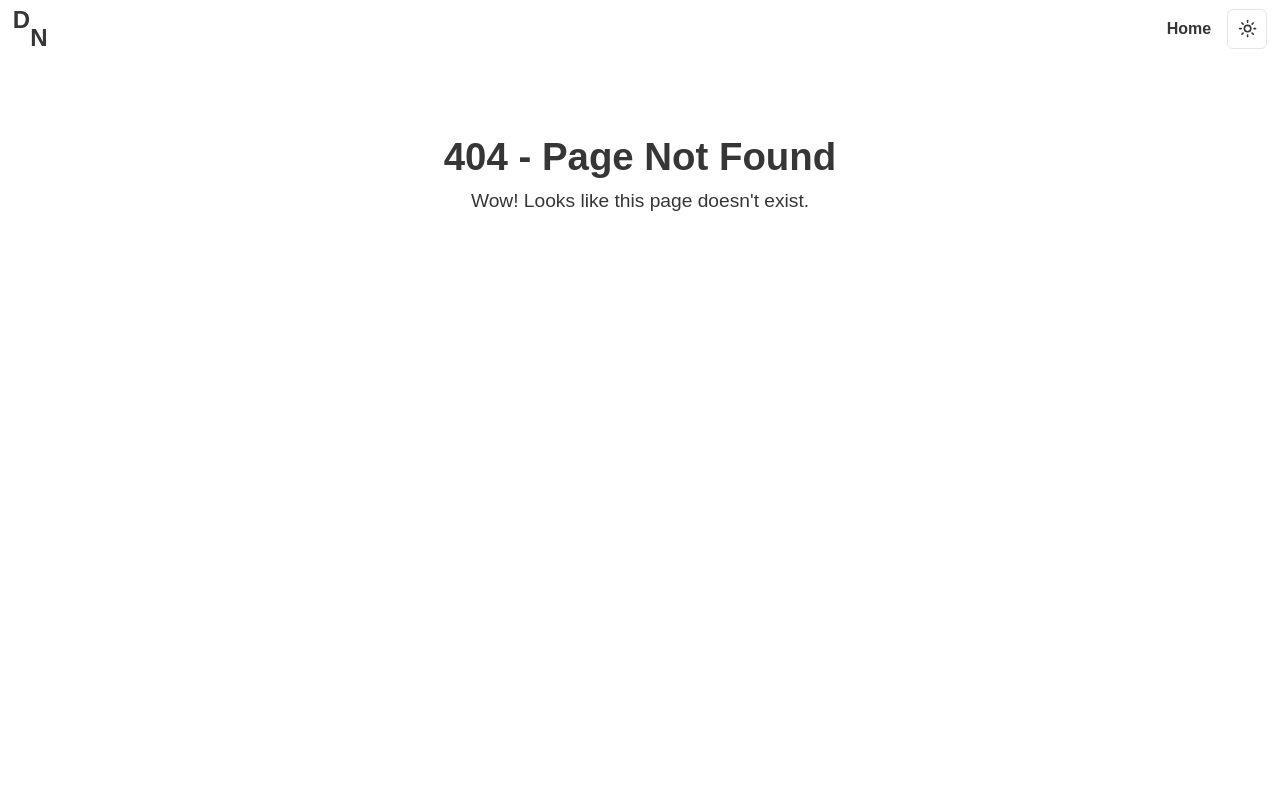
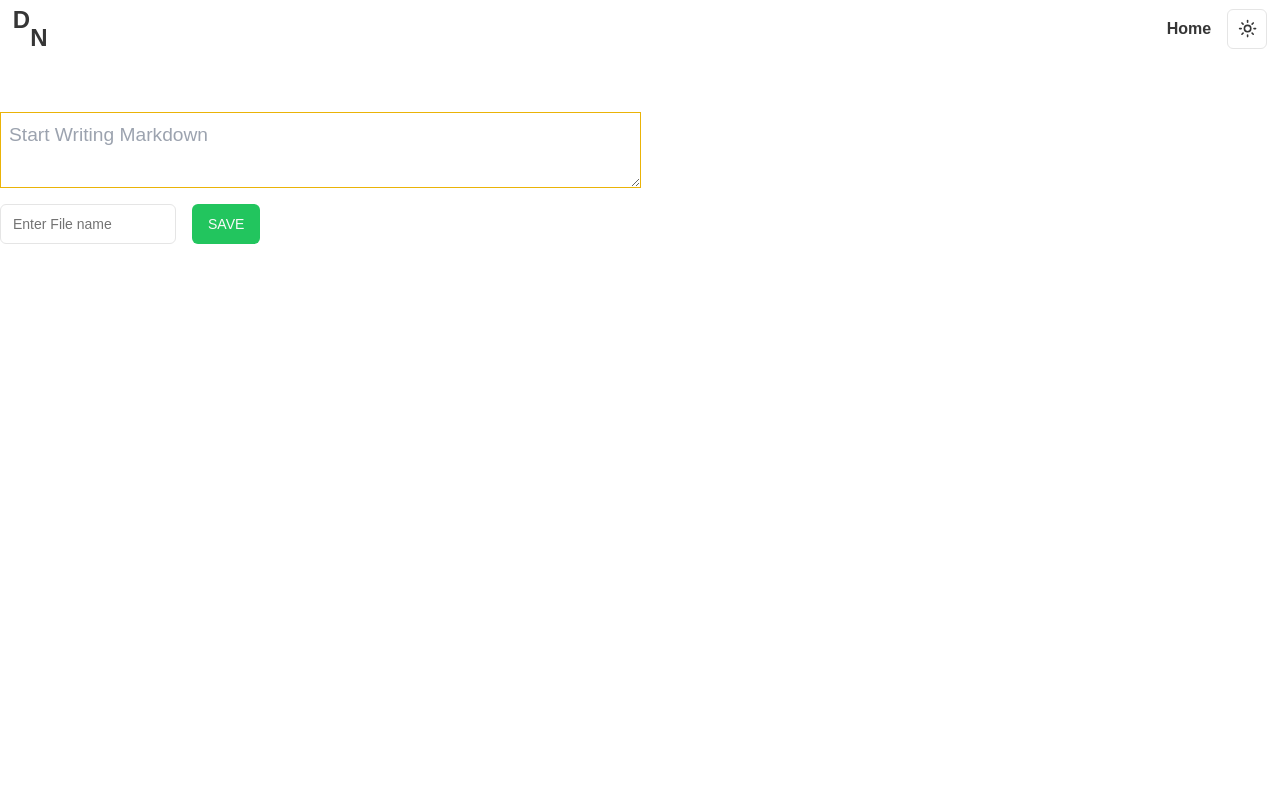
Before and after one commit to NeoSahadeo/BigDSmallNBlog, a Next.js app: page /markme in a window 1280 px wide. Before the commit this address had no page. Shown: the top 800 px of the page. Built offline with nearby package versions, Linux system fonts and the light colour scheme.

Commit message:
feat: created a markdown writer and previewer to easily create to posts.

```diff
--- /dev/null
+++ b/app/markme/markme.tsx
@@ -0,0 +1,55 @@
+'use client';
+
+import { useState, useEffect } from "react"
+import { marked } from "marked"
+import { BaseSyntheticEvent, Dispatch, SetStateAction } from "react";
+import { Button } from "@/components/ui/button"
+import { Input } from "@/components/ui/input";
+
+import { saveFile } from "./page";
+
+interface HTMLElementNew extends HTMLElement {
+  value?: string
+}
+
+async function updatePreview (e: BaseSyntheticEvent, setPreview: Dispatch<SetStateAction<string>>) {
+  const text = e.target.value
+  const parsedContent: string = await marked.parse(text)
+  setPreview(parsedContent)
+}
+
+export default function MarkMe() {
+  const [preview, setPreview] = useState('')
+  return (
+    <main className="flex items-center justify-start">
+      <form className="flex w-full flex-col" onSubmit={async (e)=> {
+      e.preventDefault();
+      const content: HTMLElementNew | null = document.getElementById('content')
+      const filename: HTMLElementNew | null = document.getElementById('filename')
+
+      if (!filename?.value) { alert('No filename') ;return null;}
+
+      const allowed = prompt(`This will overwrite exisiting files with the same name, please be sure. Type 'yes' to continue.`)
+
+        saveFile({
+          filename: filename.value,
+          content: content?.value
+          });
+      if (allowed === 'yes') {
+      }
+      }}>
+        <div className="flex w-full">
+          <textarea id='content' className="flex w-full h-full border border-yellow-500 p-2" placeholder="Start Writing Markdown" onKeyUp={(e)=>{updatePreview(e, setPreview)}}>
+
+          </textarea>
+          <article className="flex w-full flex-col pl-4" dangerouslySetInnerHTML={{__html: preview}}>
+          </article>
+        </div>
+        <span className="mt-4 flex flex-row">
+          <Input id='filename' placeholder="Enter File name" className="w-44 mr-4"/>
+          <Button className="max-w-min bg-green-500" type="submit">SAVE</Button>
+        </span>
+      </form>
+    </main>
+  )
+}
--- /dev/null
+++ b/app/markme/page.tsx
@@ -0,0 +1,16 @@
+'use server';
+import MarkMe from './markme'
+import fs from 'fs'
+import { postsDirectory } from '@/utils/marky';
+import path from 'path';
+
+export async function saveFile({filename, content}: {filename: string, content: string | undefined}) {
+  'use server';
+  const filepath = path.join(postsDirectory, (filename+'.md'))
+  content = content || ''
+  fs.writeFileSync(filepath, content)
+}
+
+export default async function Page() {
+  return (<MarkMe/>)
+}
```
